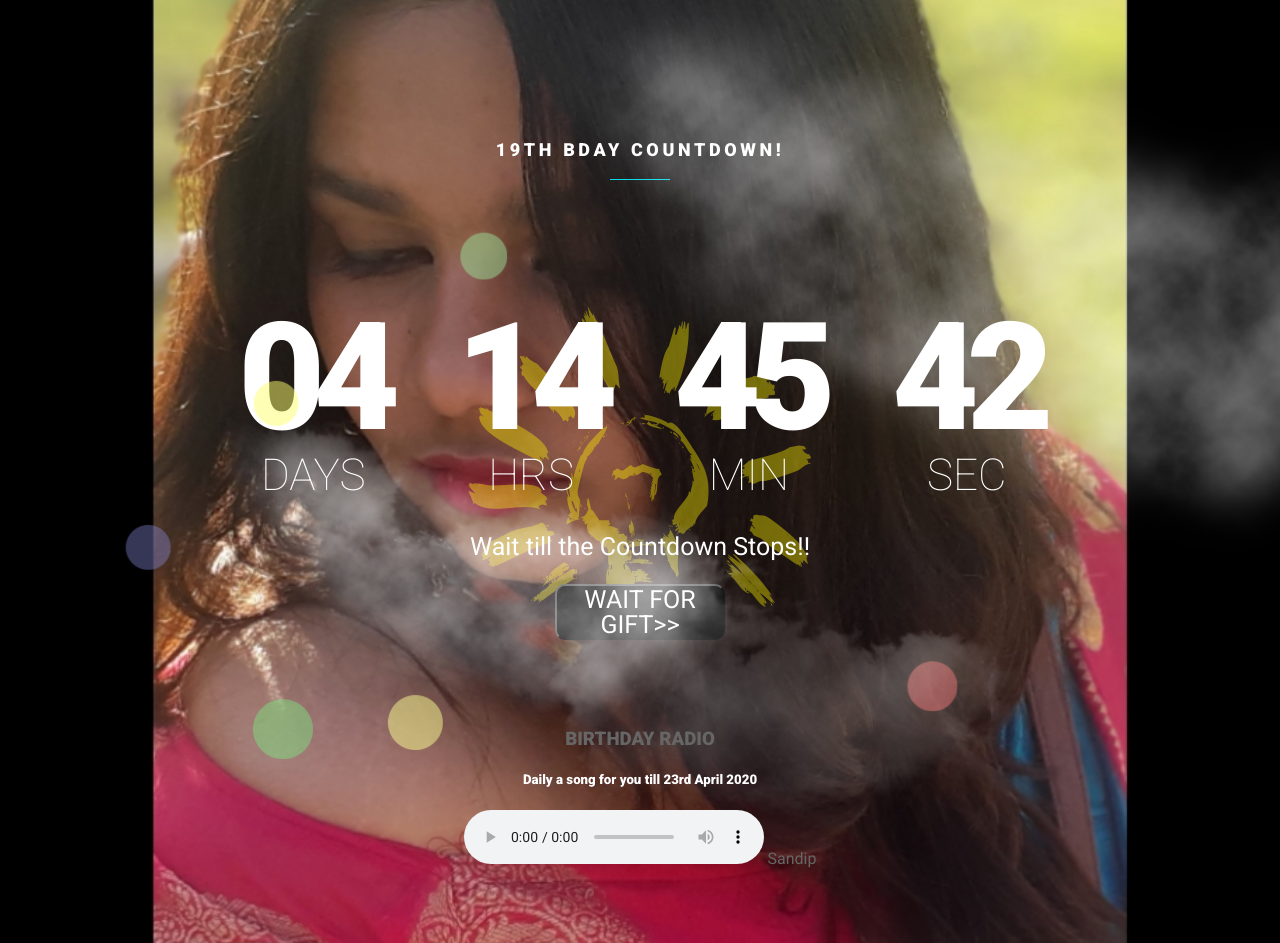
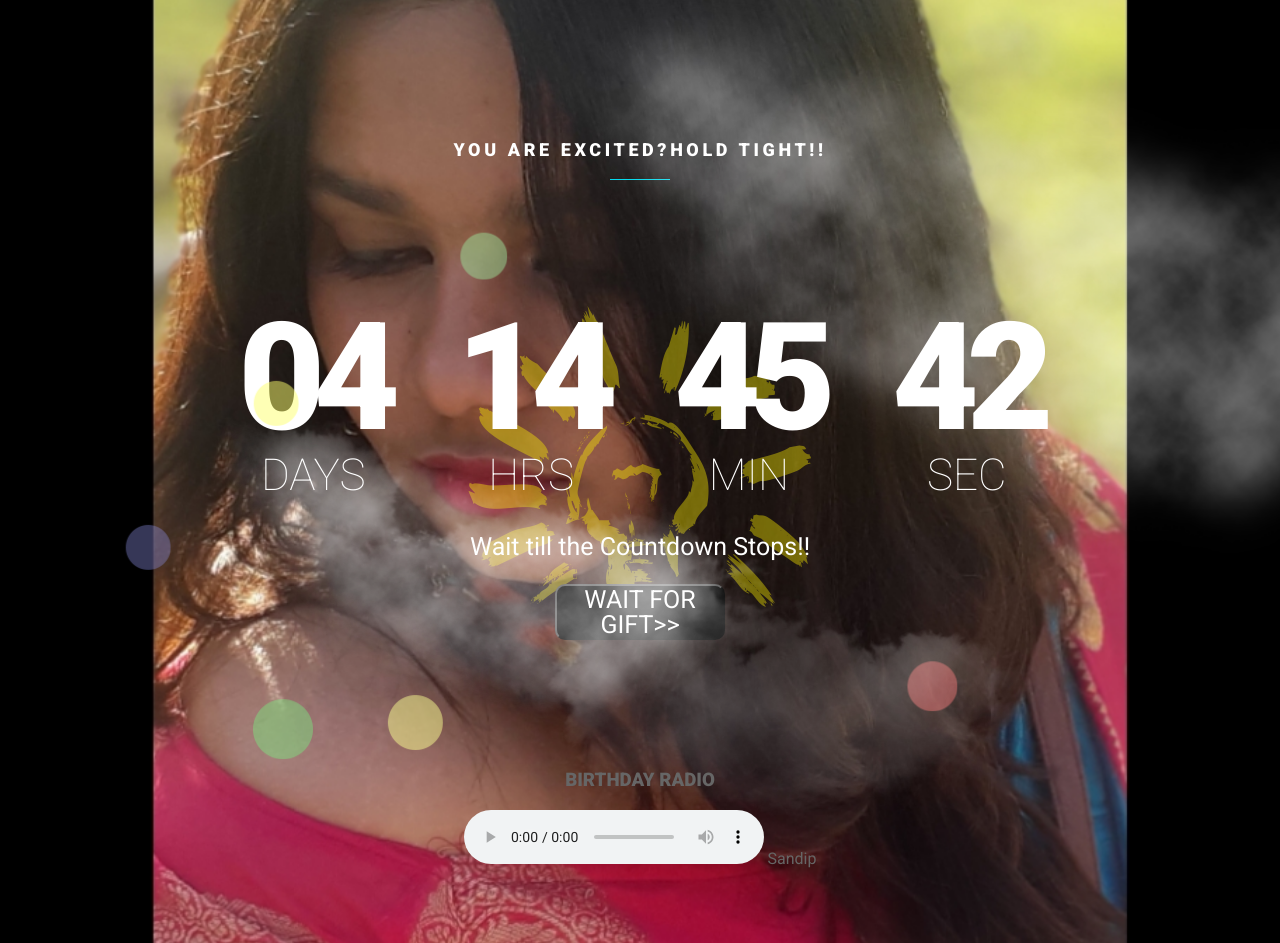
Before and after one commit to ADSANDY18/aditi2020, a PHP site: page / in a window 1280 px wide. Run offline with PHP 8.4, Linux system fonts and the light colour scheme.

Commit message:
Update index.php

```diff
--- a/index.php
+++ b/index.php
@@ -70,7 +70,7 @@
                 <li class="layer" data-depth="0.20">
                     <div class="title">
                         <h2 style="color: white">
-                            19th Bday CountDown!
+                            You are excited?Hold tight!!
                         </h2>
                         <span class="line"></span>
                     </div>
@@ -162,7 +162,7 @@
                 <li class="layer" data-depth="0.20">
                     <div class="contact">
                          <h3 style="color white">BIRTHDAY RADIO</h3>
-                        <h5 style="color:white">Daily a song for you till 23rd April 2020</h5>
+
              <audio controls autoplay>
 
   <source src="music18.mpeg" type="audio/mpeg">
```
